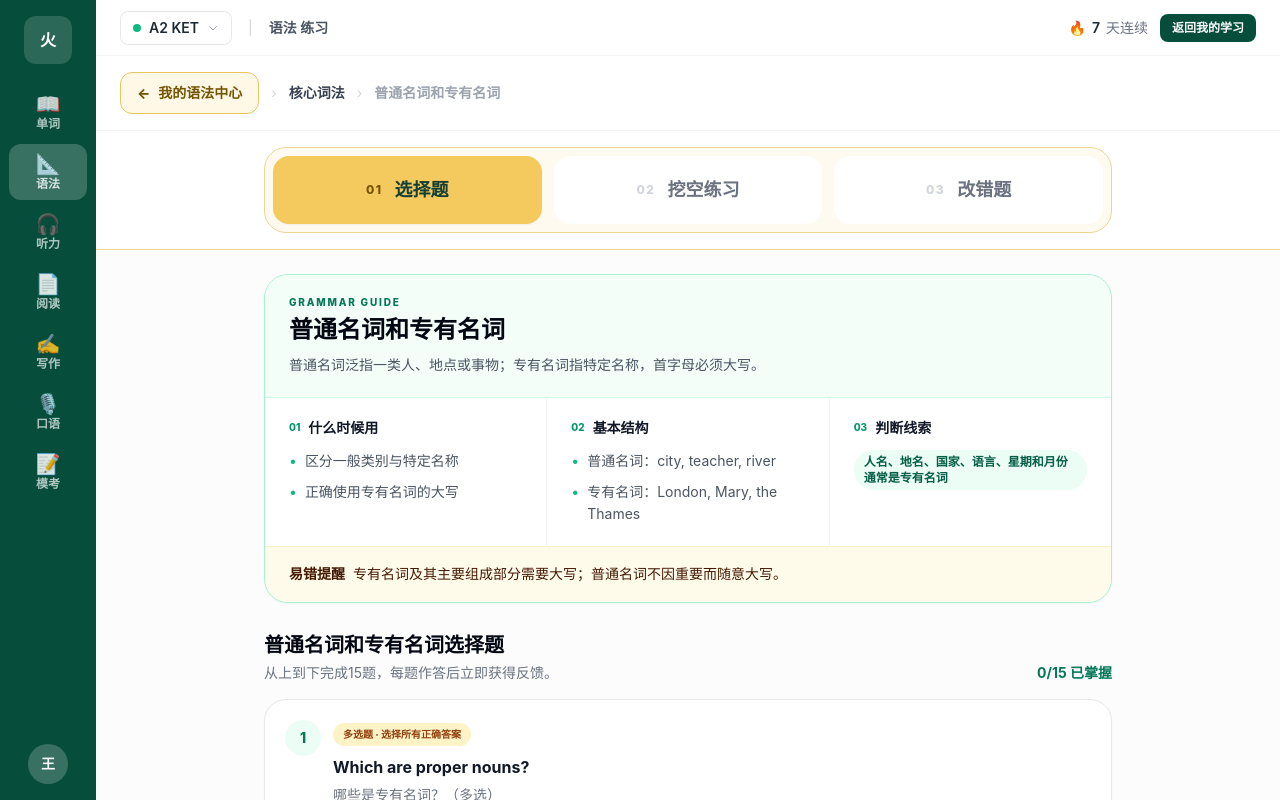
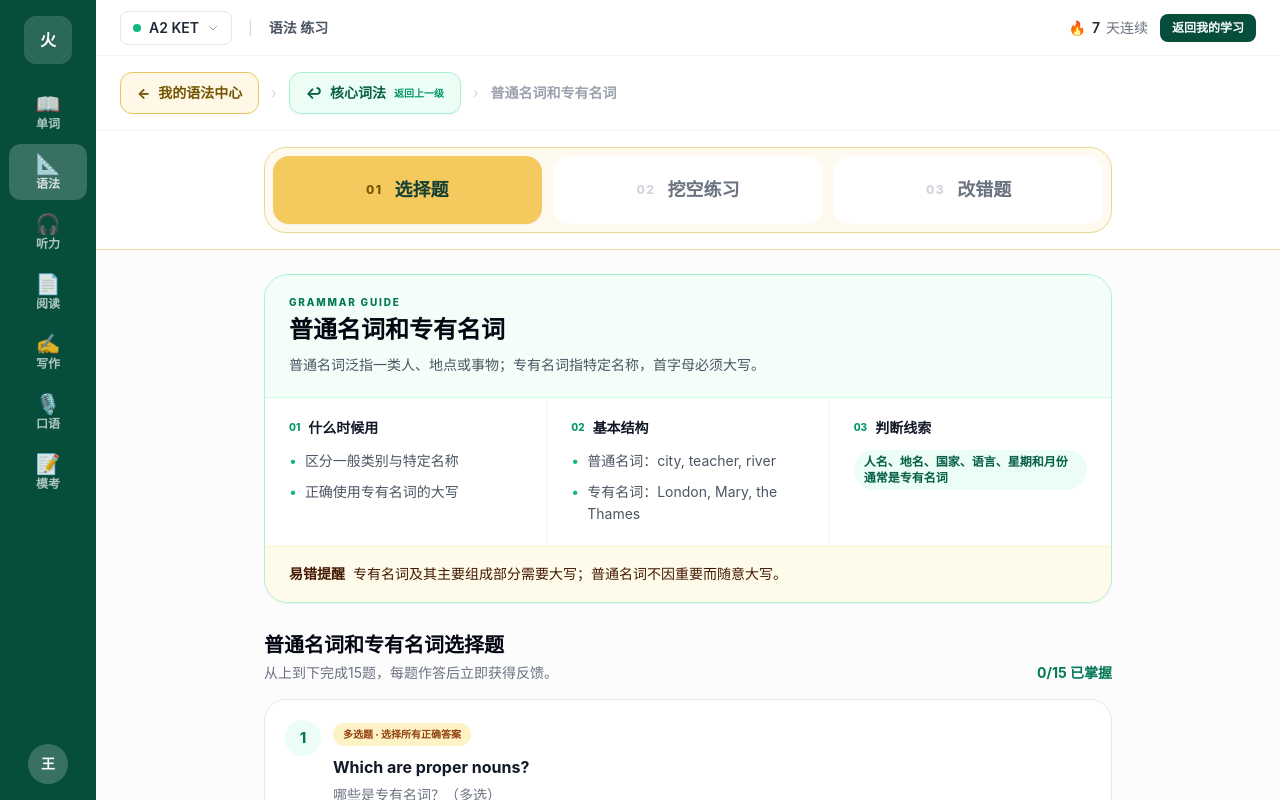
Before and after one commit to audrey-ship-it/mars-cambridge, a React (Vite) app: page /cambridge/grammar/1 in a window 1280 px wide. Built offline with nearby package versions, Linux system fonts and the light colour scheme.

Commit message:
突出语法分组返回入口

```diff
--- a/src/pages/CambridgeGrammarUnit.jsx
+++ b/src/pages/CambridgeGrammarUnit.jsx
@@ -67,8 +67,9 @@ export default function CambridgeGrammarUnit() {
         </Link>
         <span className="text-gray-300" aria-hidden="true">›</span>
         {group ? (
-          <Link to={`/cambridge/grammar/category/${group.id}`} className="font-extrabold text-gray-700 hover:text-emerald-800 transition-colors">
-            {group.title}
+          <Link to={`/cambridge/grammar/category/${group.id}`} aria-label={`返回${group.title}`}
+            className="inline-flex items-center gap-2 rounded-xl border border-emerald-200 bg-emerald-50 px-4 py-2.5 font-extrabold text-emerald-800 shadow-sm transition-all hover:-translate-y-0.5 hover:border-emerald-400 hover:bg-emerald-100 hover:shadow-md">
+            <span aria-hidden="true">↩</span><span>{group.title}</span><span className="hidden text-[10px] font-bold text-emerald-600 sm:inline">返回上一级</span>
           </Link>
         ) : (
           <span className="font-extrabold text-gray-700">语法单元</span>
```
